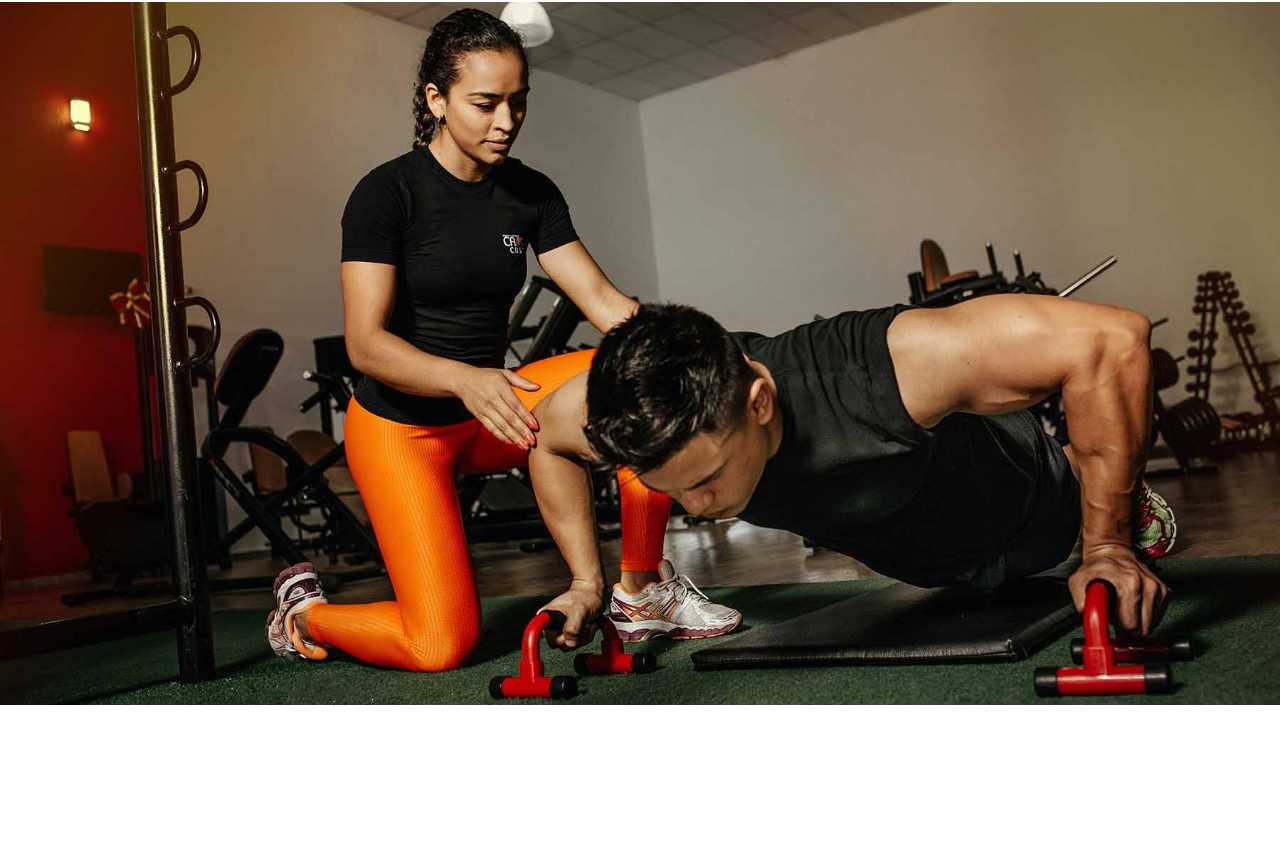
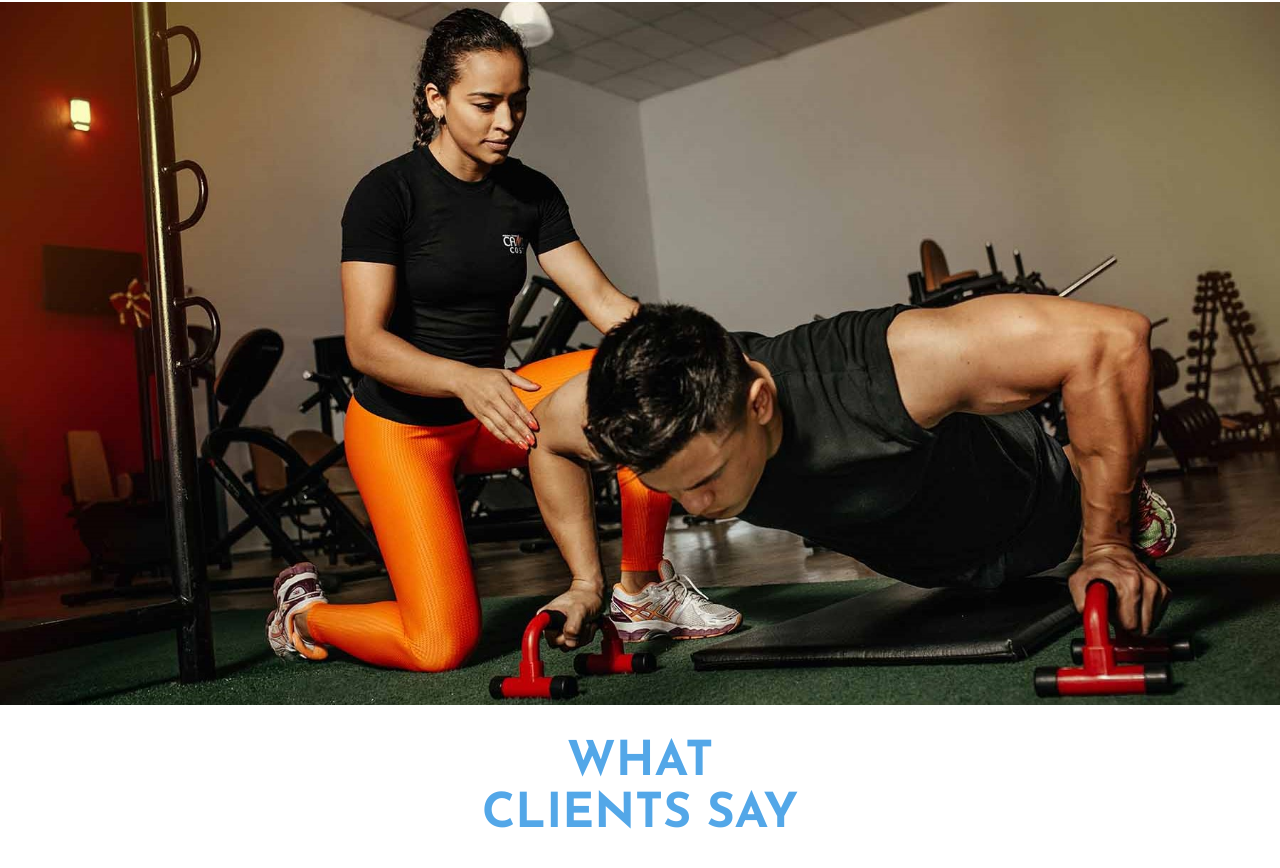
Before and after one commit to SmilinJasper/Gym-Website, a React (Create React App) app: page / in a window 1280 px wide. Shown: the part 1324-2192 px from the top of the page. Before the commit the page ends 2061 px from the top, so only its background shows below. Built offline with nearby package versions, Linux system fonts and the light colour scheme.

Commit message:
add-client-testimonials-section-to-home

```diff
--- a/src/App.js
+++ b/src/App.js
@@ -4,18 +4,24 @@ import HomeHeroSection from './components/homeHeroSection';
 import './App.css';
 import WhatWeOfferSection from './components/whatWeOfferSection';
 import PersonalTrainingShowcaseSection from './components/personalTrainingShowcaseSection';
+import ClientTestimonialSection from './components/clientTestimonialsSection';
 
 class App extends Component {
 
   state = {  }
 
   render() {
-    return ( <main>
-      <Header />
-      <HomeHeroSection />
-      <WhatWeOfferSection />
-      <PersonalTrainingShowcaseSection />
-    </main> );
+    return (
+
+      <main>
+        <Header />
+        <HomeHeroSection />
+        <WhatWeOfferSection />
+        <PersonalTrainingShowcaseSection />
+        <ClientTestimonialSection />
+      </main>
+
+    );
   }
 
 }
```
